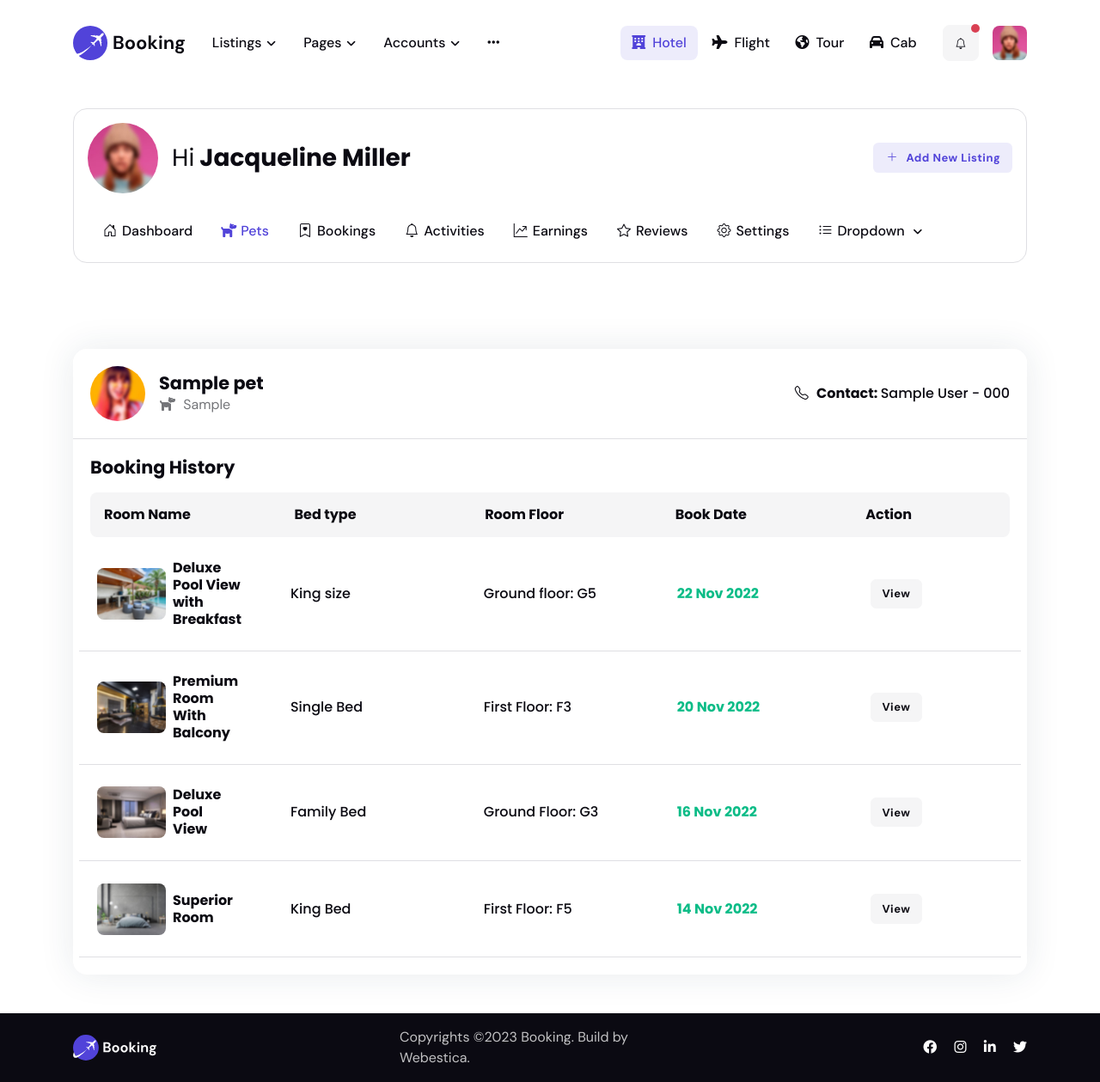
After one commit to alchermd/woofstay, a Django app: page /hotel-admin/pets/1/ in a window 1280 px wide. The commit adds this page. Shown: the whole page at 86% size. Run offline with Django 4.2, Linux system fonts and the light colour scheme; tables that the repository leaves empty hold one stand-in row (values such as "Sample post"); some libraries are stand-ins or nearby versions.

Commit message:
Setup pet detail page

```diff
--- a/hotel_admin/templates/hotel_admin/components/navbar.html
+++ b/hotel_admin/templates/hotel_admin/components/navbar.html
@@ -38,7 +38,7 @@
                                         class="bi bi-house-door fa-fw me-1"></i>Dashboard</a></li>
 
                                 <li class="nav-item"><a
-                                        class="nav-link {% if url_name in "pet-list,create-pet" %}active{% endif %}"
+                                        class="nav-link {% if url_name in "pet-list,create-pet,pet-detail" %}active{% endif %}"
                                         href="{% url "hotel-admin:pet-list" %}"><i
                                         class="fa-solid fa-dog fa-fw me-1"></i>Pets</a></li>
 
--- /dev/null
+++ b/hotel_admin/templates/hotel_admin/pets/detail.html
@@ -0,0 +1,209 @@
+{% extends "hotel_admin/base.html" %}
+{% load static %}
+
+{% block content %}
+
+    <section>
+        <div class="container">
+            <div class="card shadow">
+                <!-- Card header -->
+                <div class="card-header border-bottom d-sm-flex justify-content-between align-items-center">
+                    <!-- Avatar and content -->
+                    <div class="d-flex align-items-center flex-shrink-0">
+                        <!-- Avatar -->
+                        <div class="avatar avatar-lg">
+                            <img class="avatar-img rounded-circle"
+                                 src="{% static "pages/booking/images/avatar/09.jpg" %}" alt="avatar">
+                        </div>
+                        <!-- Info -->
+                        <div class="ms-3">
+                            <h5 class="mb-0">{{ pet.name }}</h5>
+                            <p class="mb-0">
+                                <i class="fa-solid fa-{{ pet.type|lower }} fa-fw me-1"></i>
+                                {{ pet.breed }}
+                            </p>
+                        </div>
+                    </div>
+
+                    <div class="d-block d-lg-flex gap-lg-5 flex-wrap mt-3 mt-lg-0">
+                        {% if pet.primary_owner %}
+                            <h6 class="mb-0">
+                                <i class="bi bi-telephone fa-fw me-1"></i>
+                                Contact:
+                                <a href="tel:{{ pet.primary_owner.contact_number }}" class="fw-normal">
+                                    {{ pet.primary_owner }} - {{ pet.primary_owner.contact_number }}
+                                </a>
+                            </h6>
+                        {% endif %}
+                    </div>
+                </div>
+
+                <!-- Card body -->
+                <div class="card-body">
+
+                    <!-- Title -->
+                    <h5 class="mb-3">Booking History</h5>
+
+                    <!-- Table head -->
+                    <div class="bg-light rounded p-3 d-none d-lg-block">
+                        <div class="row row-cols-6 justify-content-between g-4">
+                            <div class="col"><h6 class="mb-0">Room Name</h6></div>
+                            <div class="col"><h6 class="mb-0">Bed type</h6></div>
+                            <div class="col"><h6 class="mb-0">Room Floor</h6></div>
+                            <div class="col"><h6 class="mb-0">Book Date</h6></div>
+                            <div class="col"><h6 class="mb-0">Action</h6></div>
+                        </div>
+                    </div>
+
+                    <!-- Table data -->
+                    <div class="row row-cols-1 row-cols-sm-2 row-cols-md-3 row-cols-lg-6 g-2 g-sm-4 align-items-md-center justify-content-between border-bottom px-2 py-4">
+                        <!-- Data item -->
+                        <div class="col">
+                            <small class="d-block d-lg-none">Room name:</small>
+                            <div class="d-flex align-items-center">
+                                <!-- Image -->
+                                <div class="w-80px flex-shrink-0">
+                                    <img src="assets/images/category/hotel/4by3/01.jpg" class="rounded" alt="">
+                                </div>
+                                <!-- Title -->
+                                <h6 class="mb-0 ms-2">Deluxe Pool View with Breakfast</h6>
+                            </div>
+                        </div>
+
+                        <!-- Data item -->
+                        <div class="col">
+                            <small class="d-block d-lg-none">Bed type:</small>
+                            <h6 class="mb-0 fw-normal">King size</h6>
+                        </div>
+
+                        <!-- Data item -->
+                        <div class="col">
+                            <small class="d-block d-lg-none">Room Floor:</small>
+                            <h6 class="mb-0 fw-normal">Ground floor: G5</h6>
+                        </div>
+
+                        <!-- Data item -->
+                        <div class="col">
+                            <small class="d-block d-lg-none">Book date:</small>
+                            <h6 class="text-success mb-0">22 Nov 2022</h6>
+                        </div>
+
+                        <!-- Data item -->
+                        <div class="col"><a href="#" class="btn btn-sm btn-light mb-0">View</a></div>
+                    </div>
+
+                    <!-- Table data -->
+                    <div class="row row-cols-1 row-cols-sm-2 row-cols-md-3 row-cols-lg-6 g-2 g-sm-4 align-items-md-center justify-content-between border-bottom px-2 py-4">
+                        <!-- Data item -->
+                        <div class="col">
+                            <small class="d-block d-lg-none">Room name:</small>
+                            <div class="d-flex align-items-center">
+                                <!-- Image -->
+                                <div class="w-80px flex-shrink-0">
+                                    <img src="assets/images/category/hotel/4by3/02.jpg" class="rounded" alt="">
+                                </div>
+                                <!-- Title -->
+                                <h6 class="mb-0 ms-2">Premium Room With Balcony</h6>
+                            </div>
+                        </div>
+
+                        <!-- Data item -->
+                        <div class="col">
+                            <small class="d-block d-lg-none">Bed type:</small>
+                            <h6 class="mb-0 fw-normal">Single Bed</h6>
+                        </div>
+
+                        <!-- Data item -->
+                        <div class="col">
+                            <small class="d-block d-lg-none">Room Floor:</small>
+                            <h6 class="mb-0 fw-normal">First Floor: F3</h6>
+                        </div>
+
+                        <!-- Data item -->
+                        <div class="col">
+                            <small class="d-block d-lg-none">Book date:</small>
+                            <h6 class="text-success mb-0">20 Nov 2022</h6>
+                        </div>
+
+                        <!-- Data item -->
+                        <div class="col"><a href="#" class="btn btn-sm btn-light mb-0">View</a></div>
+                    </div>
+
+                    <!-- Table data -->
+                    <div class="row row-cols-1 row-cols-sm-2 row-cols-md-3 row-cols-lg-6 g-2 g-sm-4 align-items-md-center justify-content-between border-bottom px-2 py-4">
+                        <!-- Data item -->
+                        <div class="col">
+                            <small class="d-block d-lg-none">Room name:</small>
+                            <div class="d-flex align-items-center">
+                                <!-- Image -->
+                                <div class="w-80px flex-shrink-0">
+                                    <img src="assets/images/category/hotel/4by3/03.jpg" class="rounded" alt="">
+                                </div>
+                                <!-- Title -->
+                                <h6 class="mb-0 ms-2">Deluxe Pool View</h6>
+                            </div>
+                        </div>
+
+                        <!-- Data item -->
+                        <div class="col">
+                            <small class="d-block d-lg-none">Bed type:</small>
+                            <h6 class="mb-0 fw-normal">Family Bed</h6>
+                        </div>
+
+                        <!-- Data item -->
+                        <div class="col">
+                            <small class="d-block d-lg-none">Room Floor:</small>
+                            <h6 class="mb-0 fw-normal">Ground Floor: G3</h6>
+                        </div>
+
+                        <!-- Data item -->
+                        <div class="col">
+                            <small class="d-block d-lg-none">Book date:</small>
+                            <h6 class="text-success mb-0">16 Nov 2022</h6>
+                        </div>
+
+                        <!-- Data item -->
+                        <div class="col"><a href="#" class="btn btn-sm btn-light mb-0">View</a></div>
+                    </div>
+
+                    <!-- Table data -->
+                    <div class="row row-cols-1 row-cols-sm-2 row-cols-md-3 row-cols-lg-6 g-2 g-sm-4 align-items-md-center justify-content-between border-bottom px-2 py-4">
+                        <!-- Data item -->
+                        <div class="col">
+                            <small class="d-block d-lg-none">Room name:</small>
+                            <div class="d-flex align-items-center">
+                                <!-- Image -->
+                                <div class="w-80px flex-shrink-0">
+                                    <img src="assets/images/category/hotel/4by3/04.jpg" class="rounded" alt="">
+                                </div>
+                                <!-- Title -->
+                                <h6 class="mb-0 ms-2">Superior Room</h6>
+                            </div>
+                        </div>
+
+                        <!-- Data item -->
+                        <div class="col">
+                            <small class="d-block d-lg-none">Bed type:</small>
+                            <h6 class="mb-0 fw-normal">King Bed</h6>
+                        </div>
+
+                        <!-- Data item -->
+                        <div class="col">
+                            <small class="d-block d-lg-none">Room Floor:</small>
+                            <h6 class="mb-0 fw-normal">First Floor: F5</h6>
+                        </div>
+
+                        <!-- Data item -->
+                        <div class="col">
+                            <small class="d-block d-lg-none">Book date:</small>
+                            <h6 class="text-success mb-0">14 Nov 2022</h6>
+                        </div>
+
+                        <!-- Data item -->
+                        <div class="col"><a href="#" class="btn btn-sm btn-light mb-0">View</a></div>
+                    </div>
+                </div>
+            </div>
+        </div>
+    </section>
+{% endblock %}
--- a/hotel_admin/templates/hotel_admin/pets/list.html
+++ b/hotel_admin/templates/hotel_admin/pets/list.html
@@ -43,7 +43,7 @@
                                             <td><h6 class="mb-0">{{ pet.id }}</h6></td>
                                             <td>
                                                 <h6 class="mb-0">
-                                                    <a href="#">
+                                                    <a href="{% url "hotel-admin:pet-detail" pk=pet.pk %}">
                                                         {{ pet.name }}
                                                     </a>
                                                 </h6>
--- a/hotel_admin/urls.py
+++ b/hotel_admin/urls.py
@@ -4,6 +4,7 @@ from hotel_admin import views
 
 urlpatterns = [
     path("pets/create/", views.CreatePetView.as_view(), name="create-pet"),
+    path("pets/<int:pk>/", views.PetDetailView.as_view(), name="pet-detail"),
     path("pets/", views.PetListView.as_view(), name="pet-list"),
     path("breeds/", views.BreedListView.as_view(), name="breed-list"),
 ]
--- a/hotel_admin/views.py
+++ b/hotel_admin/views.py
@@ -1,6 +1,6 @@
 from django.contrib import messages
 from django.http import HttpResponseBadRequest, JsonResponse, HttpResponseNotFound
-from django.shortcuts import render
+from django.shortcuts import render, get_object_or_404
 from django.urls import reverse_lazy
 from django.views import View
 from django.views.generic import FormView
@@ -48,3 +48,9 @@ class PetListView(View):
     def get(self, request):
         pets = Pet.objects.all().order_by("-id")
         return render(request, "hotel_admin/pets/list.html", {"pets": pets})
+
+
+class PetDetailView(View):
+    def get(self, request, pk):
+        pet = get_object_or_404(Pet, pk=pk)
+        return render(request, "hotel_admin/pets/detail.html", {"pet": pet})
```
